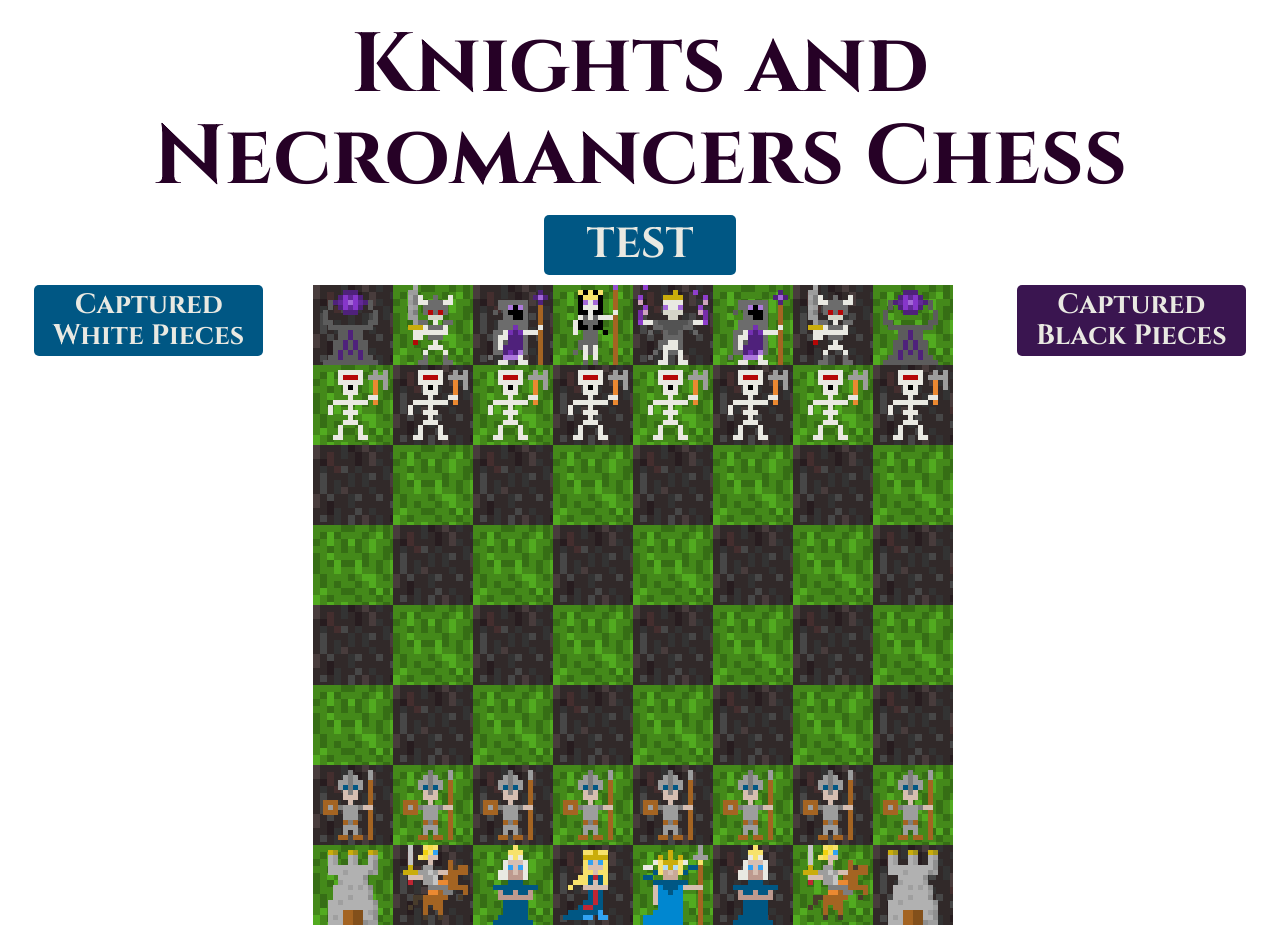
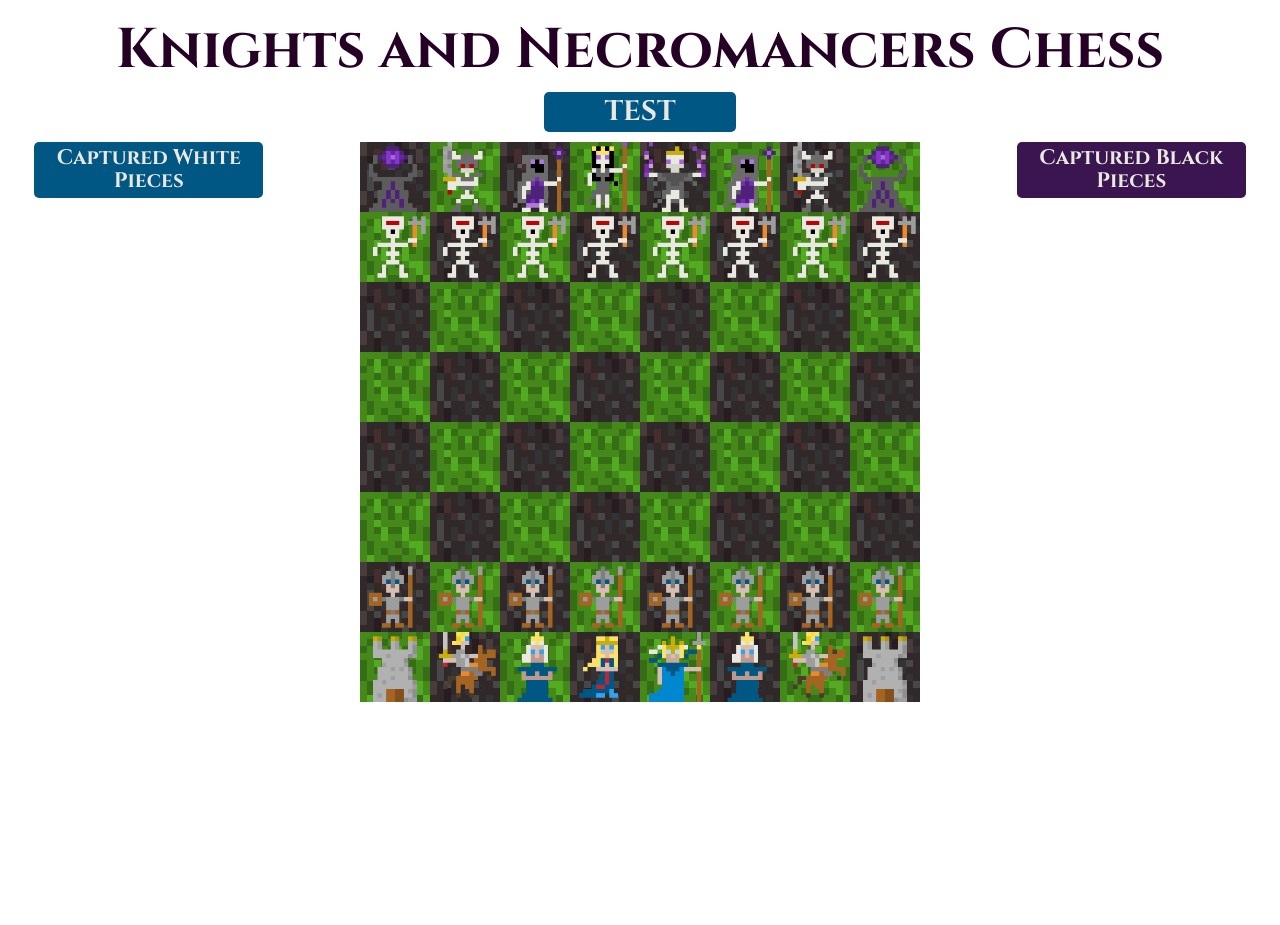
Before and after one commit to cdodge89/Chess, a plain HTML site: page index.html in a window 1280 px wide. After the commit the page ends 800 px from the top, so only its background shows below. Drawn offline with nearby package versions, Linux system fonts and the light colour scheme.

Commit message:
music added

```diff
--- a/Chess.css
+++ b/Chess.css
@@ -3,7 +3,7 @@ h1	{
 	text-align: center;
 	font-family: 'Cinzel';
 	font-weight: bold;
-	font-size: 6em;
+	font-size: 4em;
 	color: #260126;
 }
 h3{
@@ -15,7 +15,7 @@ h3{
 	padding-bottom: 5px;
 	font-family: 'Cinzel';
 	font-weight: bold;
-	font-size:2em;
+	font-size:1.5em;
 }
 
 li{
@@ -26,10 +26,10 @@ li{
 	margin: 10px auto;
 }
 .blackSquare{
-	width: 6.25vw;
-	max-width: 112px;
-	min-width: 63px;
-	height: 6.25vw;
+	width: 12.5%;
+	/*max-width: 112px;*/
+	/*min-width: 63px;*/
+	height: 12.5%;
 	max-height: 112px;
 	/*min-height: 63px;*/
 	/*background: #56303A;*/
@@ -38,10 +38,10 @@ li{
 	float: left;
 }
 .whiteSquare{
-	width: 6.25vw;
-	max-width: 112px;
-	min-width: 63px;
-	height: 6.25vw;
+	width: 12.5%;
+	/*max-width: 112px;*/
+	/*min-width: 63px;*/
+	height: 12.5%;
 	color: #56303A;
 	max-height: 112px;
 	/*min-height: 63px;*/
@@ -52,7 +52,8 @@ li{
 	/*outline: 2px solid #DEB305;*/
 }
 #gameBoard{
-	width: 100%;
+	width: 70vh;
+	height: 70vh;
 	max-width:896px;
 	max-height:896px;
 	min-width: 504px;
@@ -68,7 +69,7 @@ li{
 	color: #E9E9E2;
 	font-family: 'Cinzel';
 	font-weight: bold;
-	font-size: 3em;
+	font-size: 2em;
 	width: 15vw;
 	margin: 10px auto;
 	border-radius: 5px;
@@ -97,7 +98,7 @@ li{
 }
 
 img{
-	width: 100%;
+	height: 100%;
 }
 
 .highlight-yellow{
@@ -107,6 +108,7 @@ img{
 	box-shadow: inset 0 0 0 1000px rgba(181,17,4,.7);
 }
 
+
 /*body{
 	background: #260126;
 }*/
--- a/Chess.js
+++ b/Chess.js
@@ -265,7 +265,7 @@ $(document).ready(function(){
 		if(inbounds(row+1,col+1) && piece.color === 'black' && !isEmpty(row+1,col+1,gameBoardArr) && !sameColor(piece,row+1,col+1,gameBoardArr)) {
 			highlightRed(row+1,col+1);
 		}
-		if(inbounds(row+1,col-1) && piece.color === 'black' && !isEmpty(row+1,col-1,gameBoardArr) && !sameColor(piece,row+1,col+1,gameBoardArr)){
+		if(inbounds(row+1,col-1) && piece.color === 'black' && !isEmpty(row+1,col-1,gameBoardArr) && !sameColor(piece,row+1,col-1,gameBoardArr)){
 			highlightRed(row+1,col-1);
 		}
 		if (inbounds(row-1,col) && piece.color === 'white' && isEmpty(row-1,col,gameBoardArr)){
@@ -277,7 +277,7 @@ $(document).ready(function(){
 		if(inbounds(row-1,col+1) && piece.color === 'white' && !isEmpty(row-1,col+1,gameBoardArr) && !sameColor(piece,row-1,col+1,gameBoardArr)){
 			highlightRed(row-1,col+1);
 		}
-		if(inbounds(row-1,col-1) && piece.color === 'white' && !isEmpty(row-1,col-1,gameBoardArr) && !sameColor(piece,row-1,col+1,gameBoardArr)){
+		if(inbounds(row-1,col-1) && piece.color === 'white' && !isEmpty(row-1,col-1,gameBoardArr) && !sameColor(piece,row-1,col-1,gameBoardArr)){
 			highlightRed(row-1,col-1);
 		}
 	}
--- a/index.html
+++ b/index.html
@@ -11,6 +11,7 @@
 	<div id="page-wrap">
 		<h1>Knights and Necromancers Chess</h1>
 		<div id="test-btn">TEST</div>
+		<audio src="./Assets/background_music.mp3" autoplay="true" loop="true"></audio>
 		<div class="row">
 			<div class="col-md-3 hidden-sm hidden-xs no-padding">
 				<h3 id="white-prison">Captured White Pieces</h3>
```
Also changed, not shown: 1 other file.
